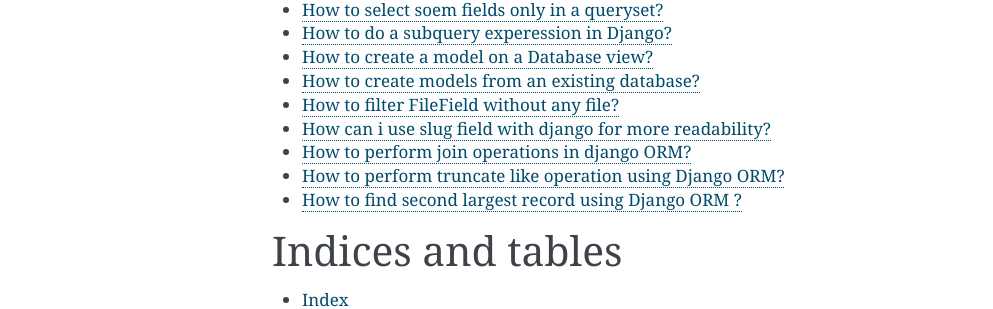
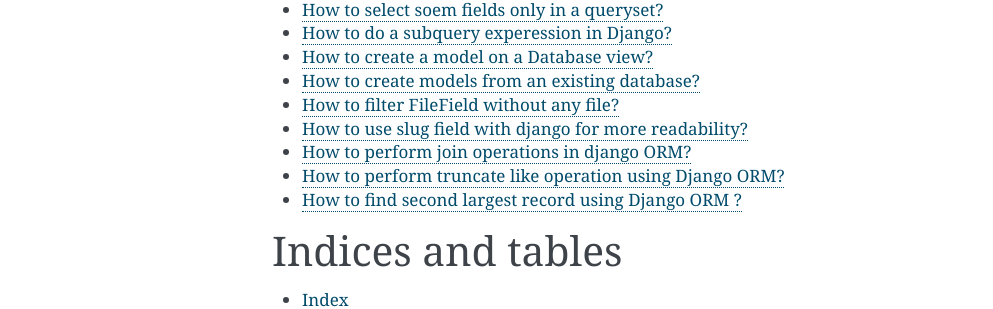
Before and after one commit to agiliq/django-orm-cookbook, a Sphinx documentation site: the page built from docs/index.rst, in a window 1280 px wide. Shown: the part 265-574 px from the top of the page, without its empty margins (148-1141 px from the left). Built offline with Sphinx 7.4.7, drawn with Linux system fonts in a browser that asks for light colours.

Commit message:
Some more questions

```diff
--- /dev/null
+++ b/docs/agregation.rst
@@ -0,0 +1,2 @@
+How to group records in Django ORM?
++++++++++++++++++++++++++++++++++++++++++
--- /dev/null
+++ b/docs/query_relatedtool.rst
@@ -0,0 +1,2 @@
+How to solve problems using query relted tools?
++++++++++++++++++++++++++++++++++++++++++++++++++++++
--- a/docs/slugfield.rst
+++ b/docs/slugfield.rst
@@ -1,2 +1,2 @@
-How can i use slug field with django for more readability?
+How to use slug field with django for more readability?
 +++++++++++++++++++++++++++++++++++++++++++++++++++++++++++++
```
